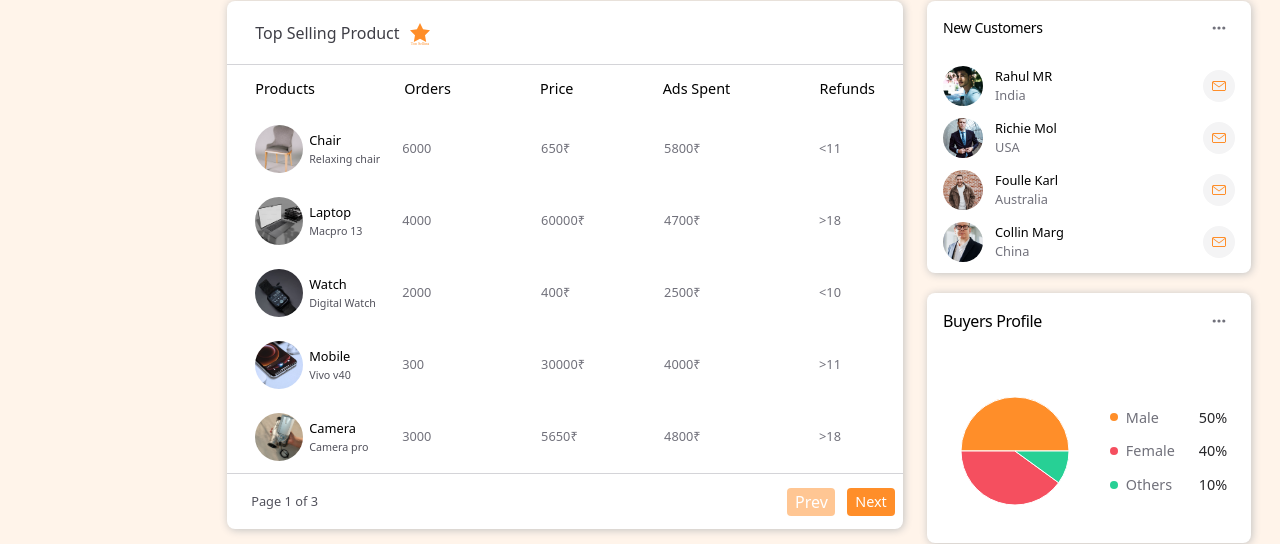
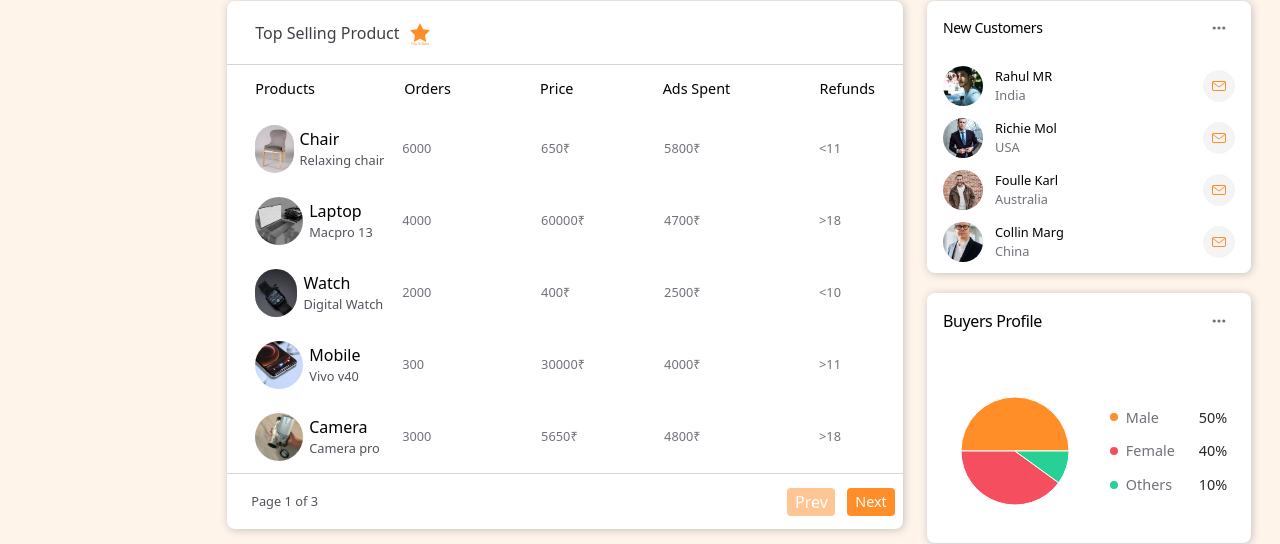
Before and after one commit to Mohinani-rahulcodes/AdminDashboard, a React (Vite) app: page / in a window 1280 px wide. Shown: the part 815-1359 px from the top of the page. Built offline with nearby package versions, Linux system fonts and the light colour scheme.

Commit message:
fully completed

```diff
--- a/src/Components/BottomCard.jsx
+++ b/src/Components/BottomCard.jsx
@@ -35,8 +35,8 @@ function BottomCard() {
                             <div className="h-13 w-32 flex justify-start items-center gap-1.5 cursor-pointer">
                                 <img src={img} alt="products" className='rounded-full h-12 w-12 object-cover'/>
                                 <div className="flex flex-col justify-between items-start">
-                                    <p className='md:text-[0.8rem] text-[1.4rem]'>{name}</p>
-                                    <p className='md:text-[0.67rem] text-[1.4rem] whitespace-nowrap text-zinc-600'>{des}</p>
+                                    <p className='md:text-[1rem] text-[0.9rem]'>{name}</p>
+                                    <p className='md:text-[0.8rem] text-[0.8rem] whitespace-nowrap text-zinc-600'>{des}</p>
                                 </div>
                             </div>
                             <div className="h-13 w-20 md:-ml-8 ml-4 flex justify-start items-center text-[0.8rem] text-zinc-500">{orders}</div>
```
